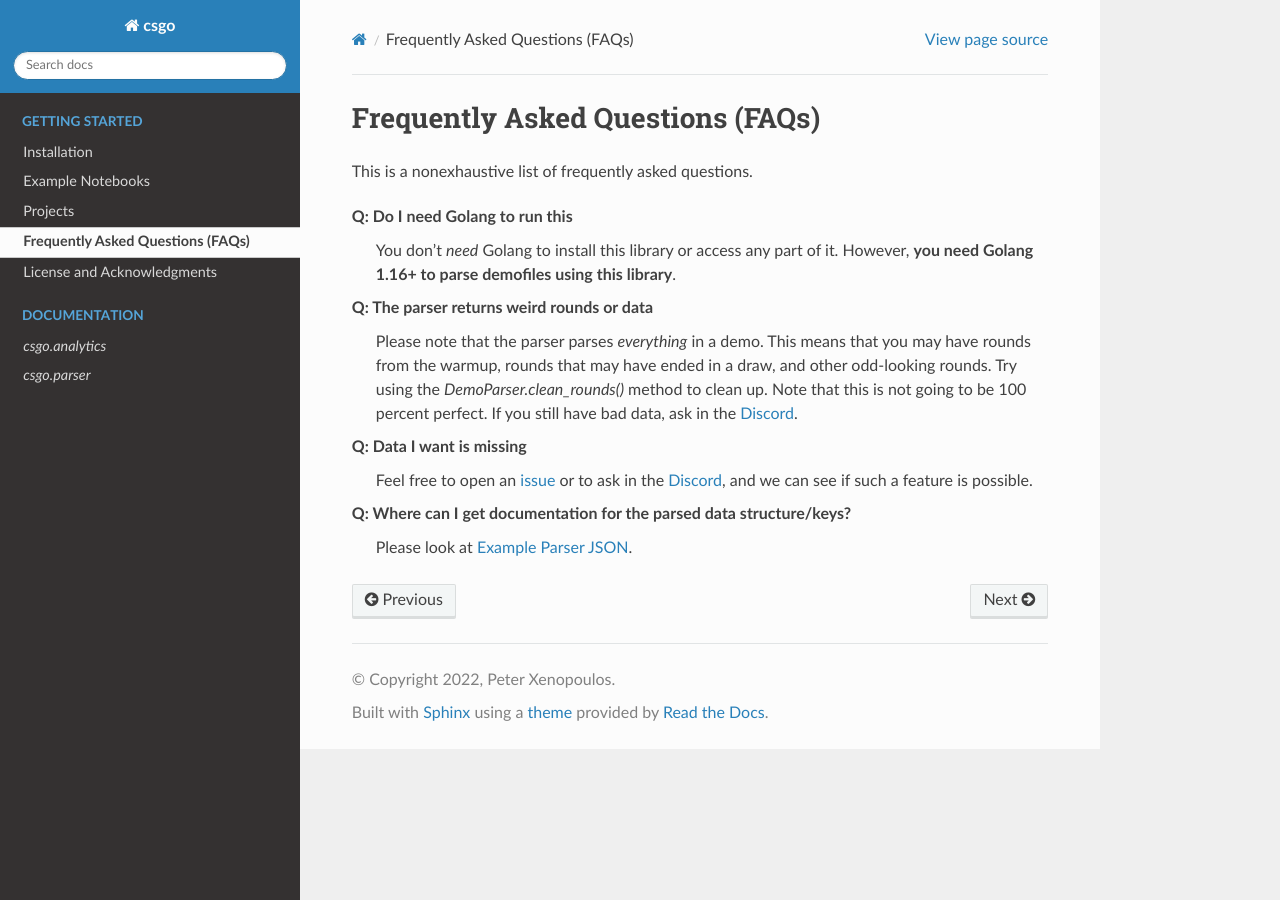
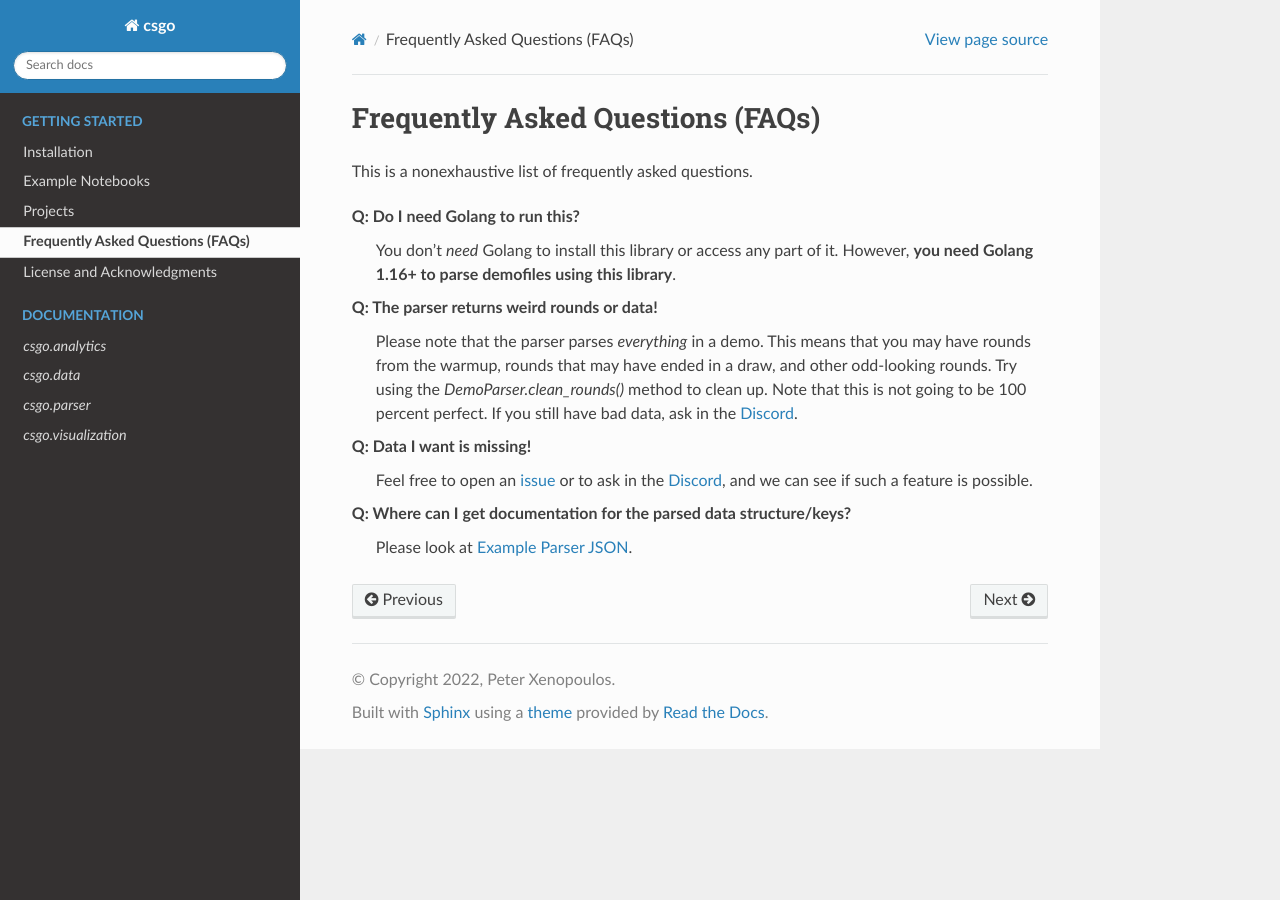
Before and after one commit to pnxenopoulos/awpy, a Sphinx documentation site: the page built from docs/faq.rst, in a window 1280 px wide. Built offline with Sphinx 7.4.7 and the Read the Docs theme 2.0.0, drawn with Linux system fonts in a browser that asks for light colours; pages that are not in the unit, such as notebooks, are missing from menus.

Commit message:
adding small updates to mod doc

```diff
--- a/docs/faq.rst
+++ b/docs/faq.rst
@@ -3,13 +3,13 @@ Frequently Asked Questions (FAQs)
 
 This is a nonexhaustive list of frequently asked questions.
 
-**Q:** Do I need Golang to run this
+**Q:** Do I need Golang to run this?
     You don't *need* Golang to install this library or access any part of it. However, **you need Golang 1.16+ to parse demofiles using this library**.
 
-**Q:** The parser returns weird rounds or data
+**Q:** The parser returns weird rounds or data!
     Please note that the parser parses *everything* in a demo. This means that you may have rounds from the warmup, rounds that may have ended in a draw, and other odd-looking rounds. Try using the `DemoParser.clean_rounds()` method to clean up. Note that this is not going to be 100 percent perfect. If you still have bad data, ask in the `Discord <https://discord.gg/W34XjsSs2H>`_.
 
-**Q:** Data I want is missing
+**Q:** Data I want is missing!
     Feel free to open an `issue <https://github.com/pnxenopoulos/csgo/issues>`_ or to ask in the `Discord <https://discord.gg/W34XjsSs2H>`_, and we can see if such a feature is possible.
 
 **Q:** Where can I get documentation for the parsed data structure/keys?
--- a/docs/parser.rst
+++ b/docs/parser.rst
@@ -3,6 +3,5 @@
 
 This is the parser module. You can use it to parse and clean CSGO demos. To see what parsed demo looks like, and what the JSON keys indicate, please visit :doc:`parser_output`.
 
-:mod: csgo.parser
-.. automodule:: csgo.parser
+.. automodule:: csgo.analytics
     :members:
--- /dev/null
+++ b/docs/visualization.rst
@@ -0,0 +1,7 @@
+`csgo.visualization`
+====================
+
+This module contains functions for visualization.
+
+.. automodule:: csgo.visualization
+    :members:
```
Also changed, not shown: docs/data.rst (added, +7 -0 lines).
